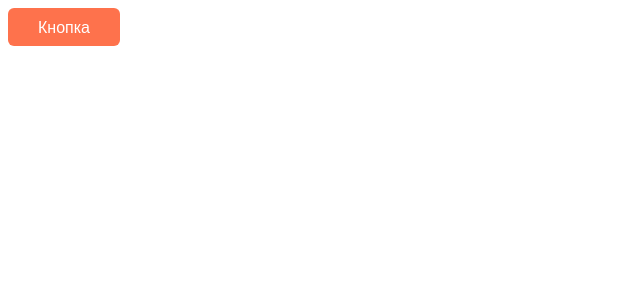
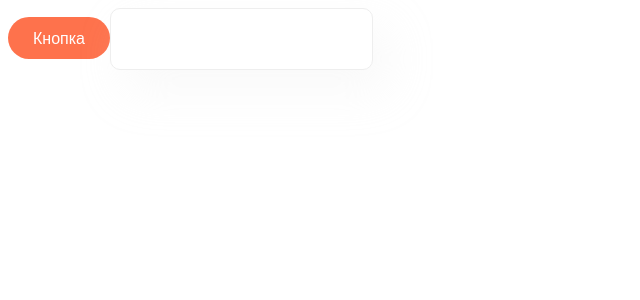
Before and after one commit to safarov-en/delivery-app, a React (Vite) app: page / in a window 1280 px wide. Shown: the top 300 px of the page, without its empty margins (0-640 px from the left). Built offline with nearby package versions, Linux system fonts and the light colour scheme.

Commit message:
Adding a button and input

```diff
--- a/src/App.tsx
+++ b/src/App.tsx
@@ -1,9 +1,11 @@
 import Button from './components/Button/Button'
+import Input from './components/Input/Input'
 
 function App() {
   return (
     <>
       <Button>Кнопка</Button>
+      <Input />
     </>
   )
 }
--- a/src/components/Button/Button.module.css
+++ b/src/components/Button/Button.module.css
@@ -1,12 +1,23 @@
 .button {
-    border-radius: 6px;
-    padding: 8px 30px;
     font-family: inherit;
     cursor: pointer;
     transition: background 0.25s;
-    font-size: 16px;
     border: none;
     color: var(--white-color);
+    border-radius: 29px;
+    font-style: normal;
+    font-weight: 400;
+}
+
+.small {
+    font-size: 16px;
+    padding: 10px 25px;
+}
+
+.big {
+    font-size: 15px;
+    text-transform: uppercase;
+    padding: 20px 60px;
 }
 
 .accent:hover {
--- a/src/components/Button/Button.props.ts
+++ b/src/components/Button/Button.props.ts
@@ -2,4 +2,5 @@
 
 export interface ButtonProps extends ButtonHTMLAttributes<HTMLButtonElement> {
     children: ReactNode
+    appearence?: 'big' | 'small'
 }
--- a/src/components/Button/Button.tsx
+++ b/src/components/Button/Button.tsx
@@ -2,9 +2,12 @@
 import { ButtonProps } from './Button.props'
 import cn from 'classnames'
 
-function Button({ children, className, ...props }: ButtonProps) {
+function Button({ children, className, appearence = 'small',  ...props }: ButtonProps) {
     return (
-        <button className={cn(styles['button'], styles['accent'], className)} {...props}>{children}</button>
+        <button className={cn(styles['button'], styles['accent'], className, {
+            [styles['small']]: appearence === 'small',
+            [styles['big']]: appearence === 'big'
+        })} {...props}>{children}</button>
     )
 }
 
--- /dev/null
+++ b/src/components/Input/Input.module.css
@@ -0,0 +1,10 @@
+.input {
+    font-size: 17px;
+    font-style: normal;
+    font-weight: 400;
+    color: var(--text-color);
+    border: 1px solid #EEE;
+    box-shadow: 15px 20px 45px 0px rgba(233, 233, 233, 0.25);
+    border-radius: 10px;
+    padding: 20px;
+}
--- /dev/null
+++ b/src/components/Input/Input.props.ts
@@ -0,0 +1,5 @@
+import { InputHTMLAttributes } from "react";
+
+export interface InputProps extends InputHTMLAttributes<HTMLInputElement> {
+    isValid?: boolean
+}
--- /dev/null
+++ b/src/components/Input/Input.tsx
@@ -0,0 +1,14 @@
+import { forwardRef } from "react";
+import styles from './Input.module.css'
+import cn from 'classnames'
+import { InputProps } from "./Input.props";
+
+const Input = forwardRef<HTMLInputElement, InputProps>(function Input({isValid, className, ...props}, ref) {
+    return (
+        <input ref={ref} className={cn(styles['input'], className, {
+            [styles['invalid']]: isValid
+        })} {...props} />
+    )
+})
+
+export default Input
```
